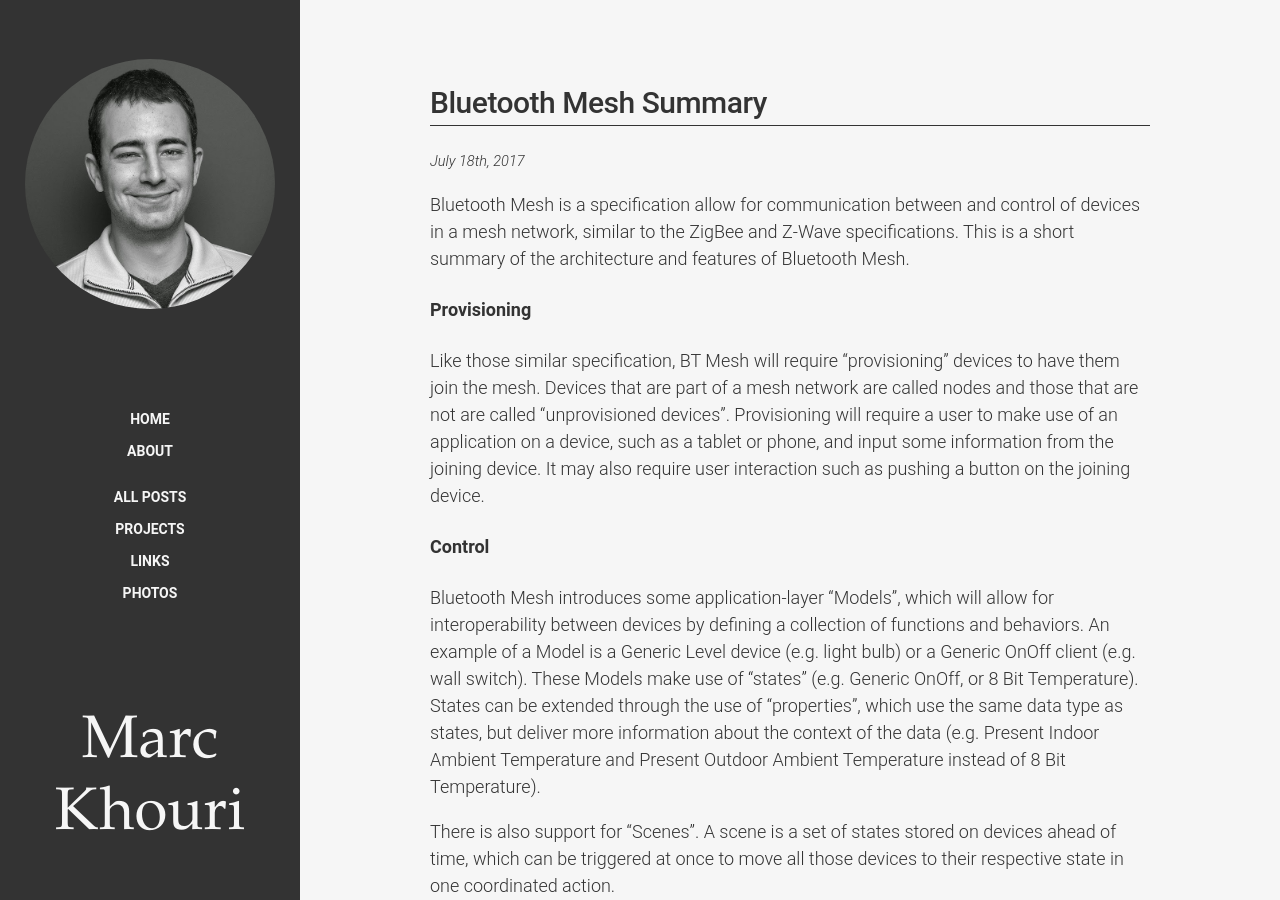
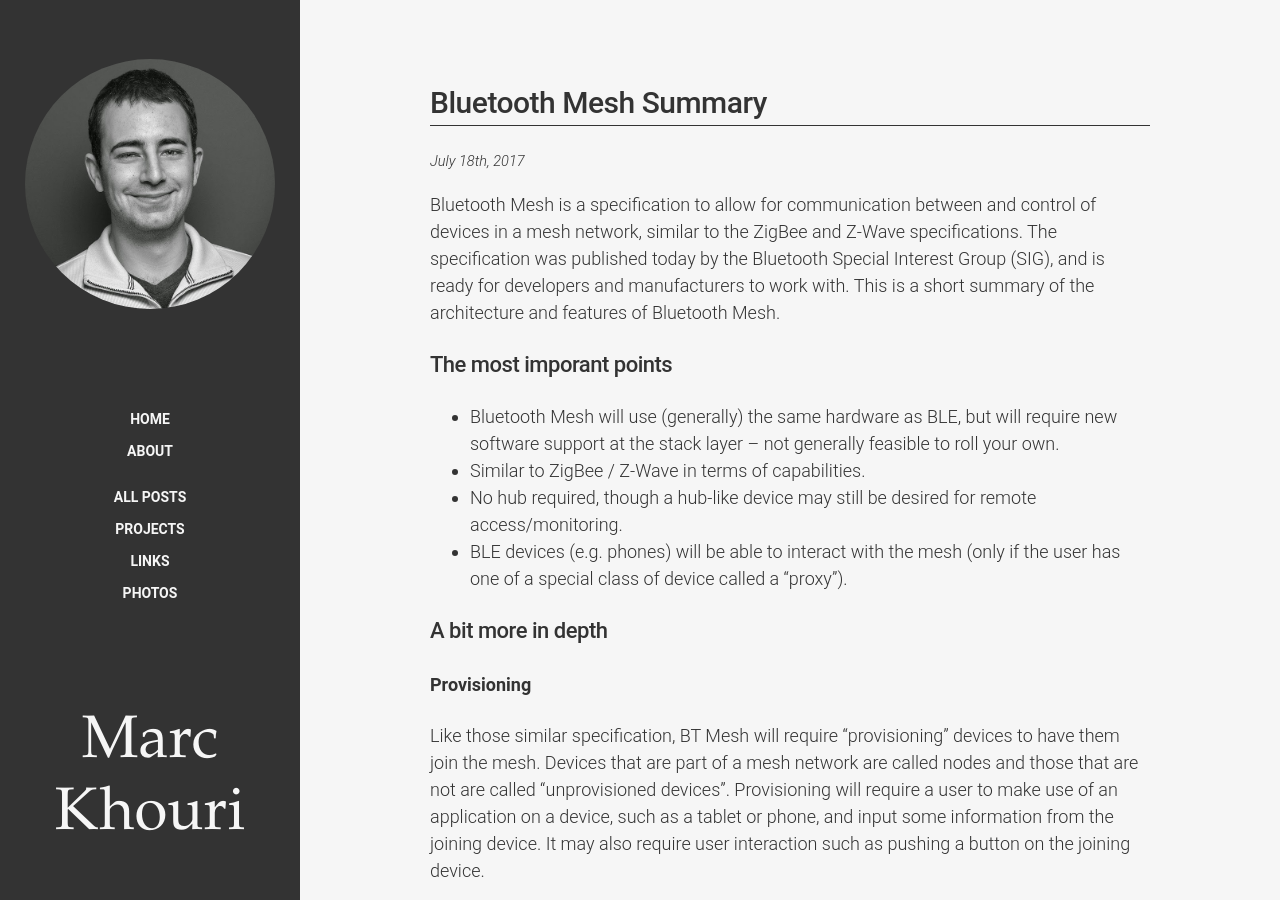
Before and after one commit to mnkhouri/mnkhouri.github.io, a Jekyll site: the page built from _posts/2017-07-18-bluetooth-mesh-summary.md, in a window 1280 px wide and 900 px high. Built offline with Jekyll 4.4.1, drawn with Linux system fonts in a browser that asks for light colours.

Commit message:
Add summary to mesh post

```diff
--- a/_posts/2017-07-18-bluetooth-mesh-summary.md
+++ b/_posts/2017-07-18-bluetooth-mesh-summary.md
@@ -1,4 +1,13 @@
-Bluetooth Mesh is a specification allow for communication between and control of devices in a mesh network, similar to the ZigBee and Z-Wave specifications. This is a short summary of the architecture and features of Bluetooth Mesh.
+Bluetooth Mesh is a specification to allow for communication between and control of devices in a mesh network, similar to the ZigBee and Z-Wave specifications. The specification was published today by the Bluetooth Special Interest Group (SIG), and is ready for developers and manufacturers to work with. This is a short summary of the architecture and features of Bluetooth Mesh.
+
+### The most imporant points
+
+- Bluetooth Mesh will use (generally) the same hardware as BLE, but will require new software support at the stack layer -- not generally feasible to roll your own.
+- Similar to ZigBee / Z-Wave in terms of capabilities.
+- No hub required, though a hub-like device may still be desired for remote access/monitoring.
+- BLE devices (e.g. phones) will be able to interact with the mesh (only if the user has one of a special class of device called a "proxy").
+
+### A bit more in depth
 
 #### Provisioning
 
```
